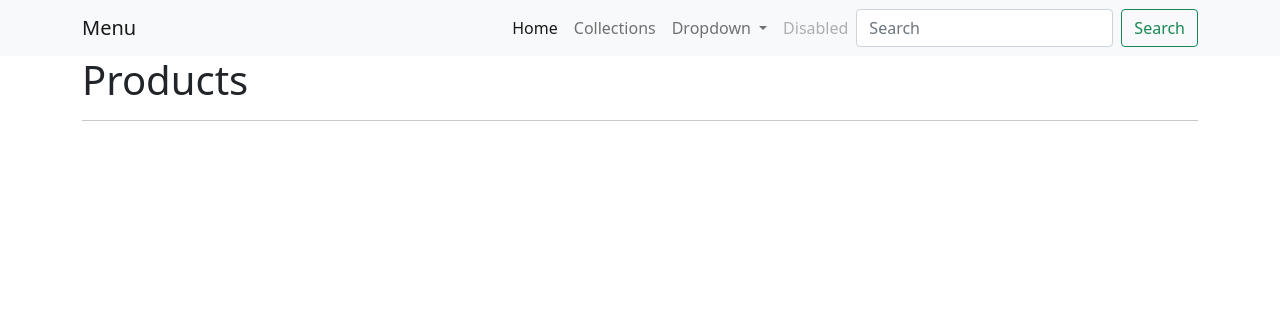
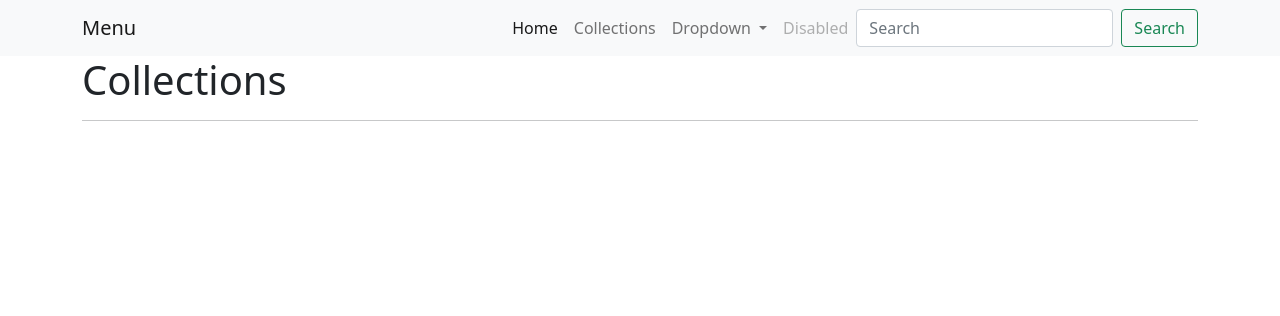
Before and after one commit to kschao/ecomm_rock, a Django app: page /collections in a window 1280 px wide. Shown: the top 316 px of the page. Run offline with Django 3.2, Linux system fonts and the light colour scheme.

Commit message:
add images in admin

```diff
--- a/store/templates/store/collections.html
+++ b/store/templates/store/collections.html
@@ -4,14 +4,14 @@
 <div class="container">
     <div class="row">
         <div class="col-md-12">
-            <h1>Products</h1>
+            <h1>Collections</h1>
             <hr>
             <div class="row">
             {% for item in product%}
                 <div class="col-cd-3">
                     <div class="card">
                         <div class="product-image">
-                            <img src="{{ item.image.url }}" alt="Products image" class="w=100"/>
+                            <img src="{{ item.image.url }}" alt="Category image" class="w=100"/>
                         </div>
                         <h4 class="text-center"> {{ item.name }} </h4>
                     </div>
--- a/store/views.py
+++ b/store/views.py
@@ -1,5 +1,10 @@
 from django.shortcuts import render
 from .models import *
+
+
+
+
+
 # Create your views here.
 def home(request):
     return render(request, "store/index.html")
```
Also changed, not shown: static/images/animals.jpg (added), static/images/movie.jpg (added), static/images/sports.jpg (added), static/uploads/20211004122823sports.jpg (added), static/uploads/20211004122829animals.jpg (added), static/uploads/20211004122835movie.jpg (added).
